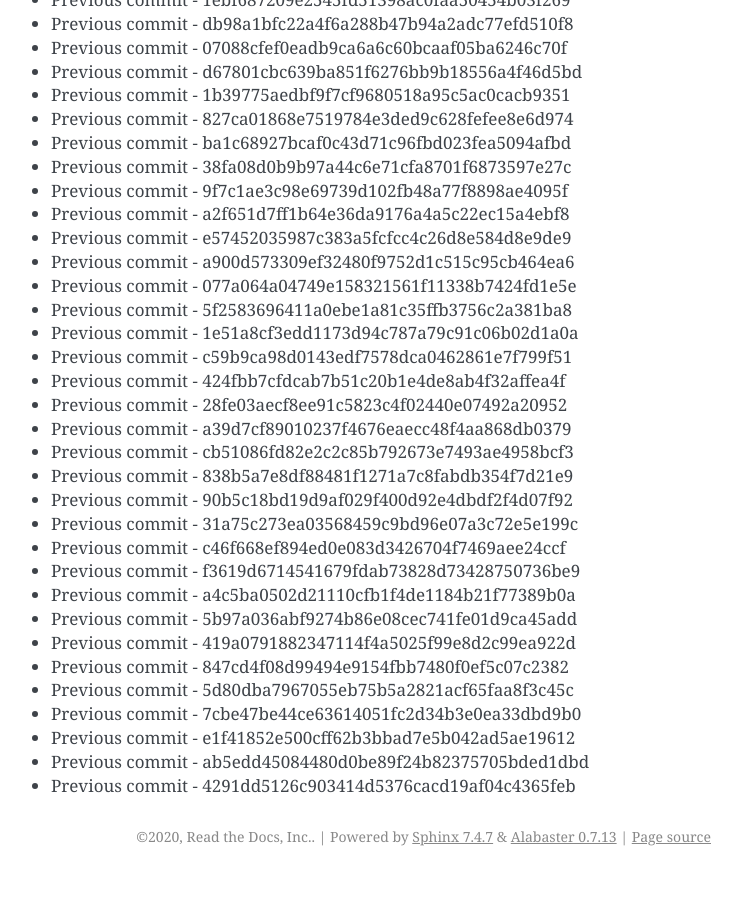
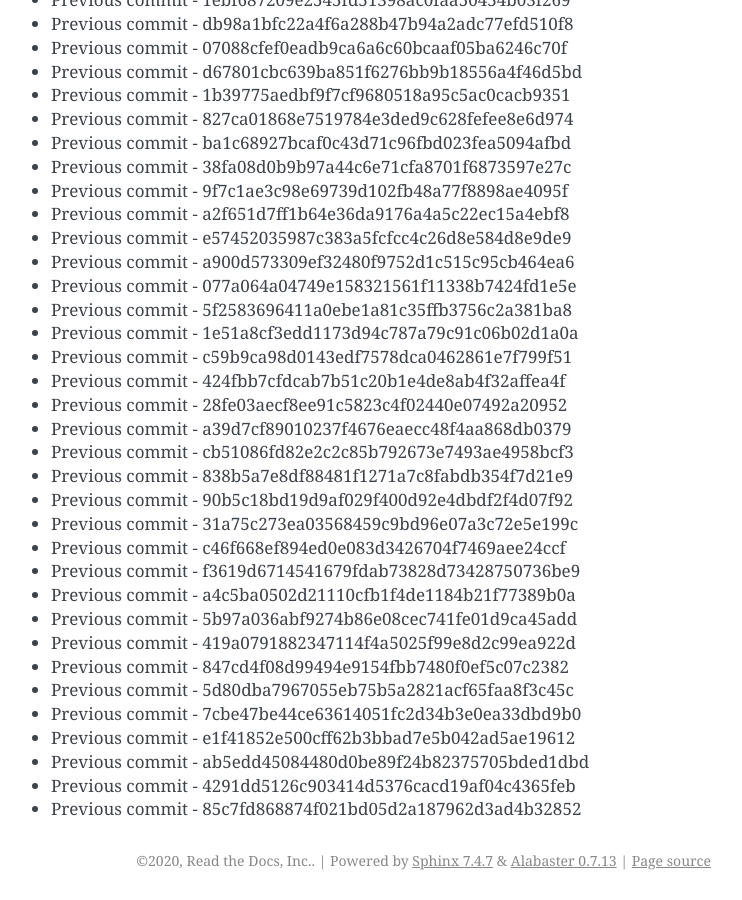
Before and after one commit to readthedocs/rtd-git-stresstest, a Sphinx documentation site: the page built from docs/updates.rst, in a window 1280 px wide and 900 px high, scrolled down 34780 px. Shown: the whole window, without its empty margins (399-1141 px from the left). Built offline with Sphinx 7.4.7, drawn with Linux system fonts in a browser that asks for light colours; before the commit the page ends 35656 px from its top, so only the background shows below that.

Commit message:
Generating commit from previous: 85c7fd868874f021bd05d2a187962d3ad4b32852

```diff
--- a/docs/updates.rst
+++ b/docs/updates.rst
@@ -1493,3 +1493,4 @@ It can be tested for any performance characteristics.
 * Previous commit - e1f41852e500cff62b3bbad7e5b042ad5ae19612
 * Previous commit - ab5edd45084480d0be89f24b82375705bded1dbd
 * Previous commit - 4291dd5126c903414d5376cacd19af04c4365feb
+* Previous commit - 85c7fd868874f021bd05d2a187962d3ad4b32852
```
